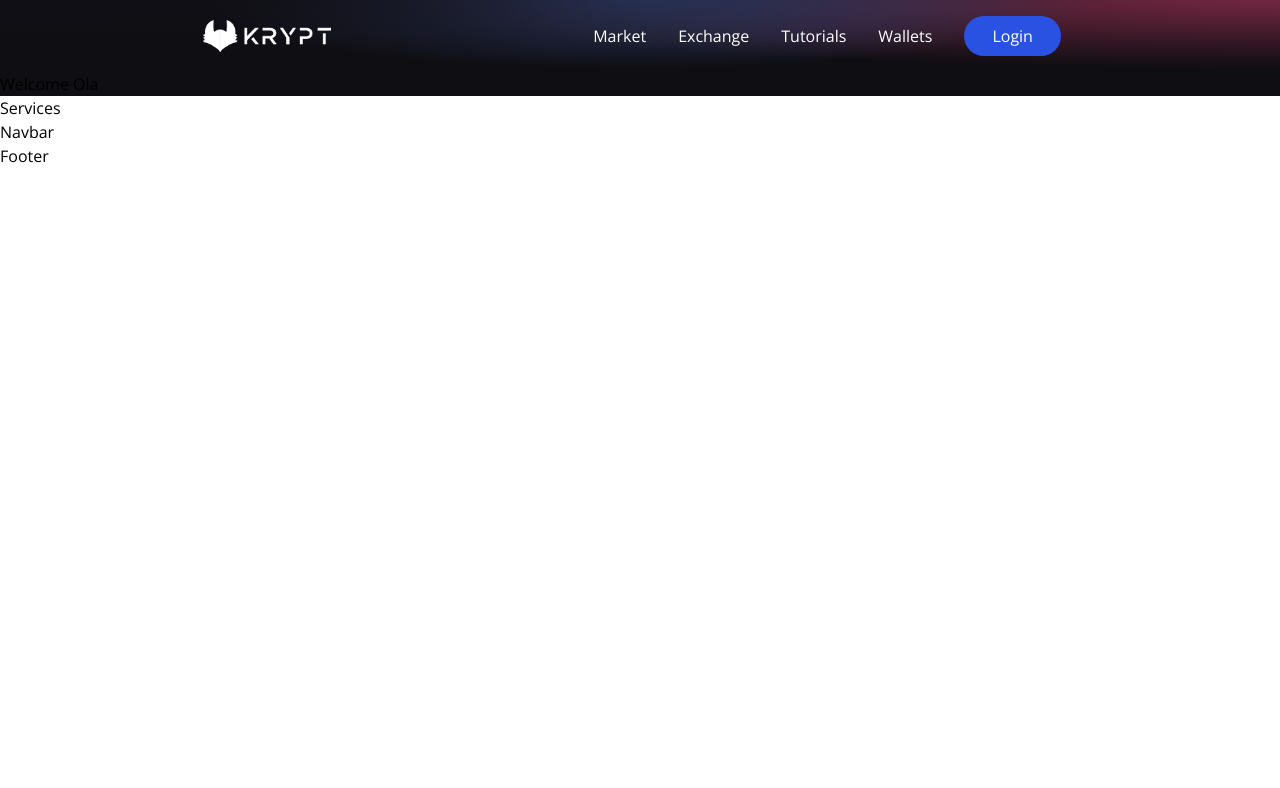
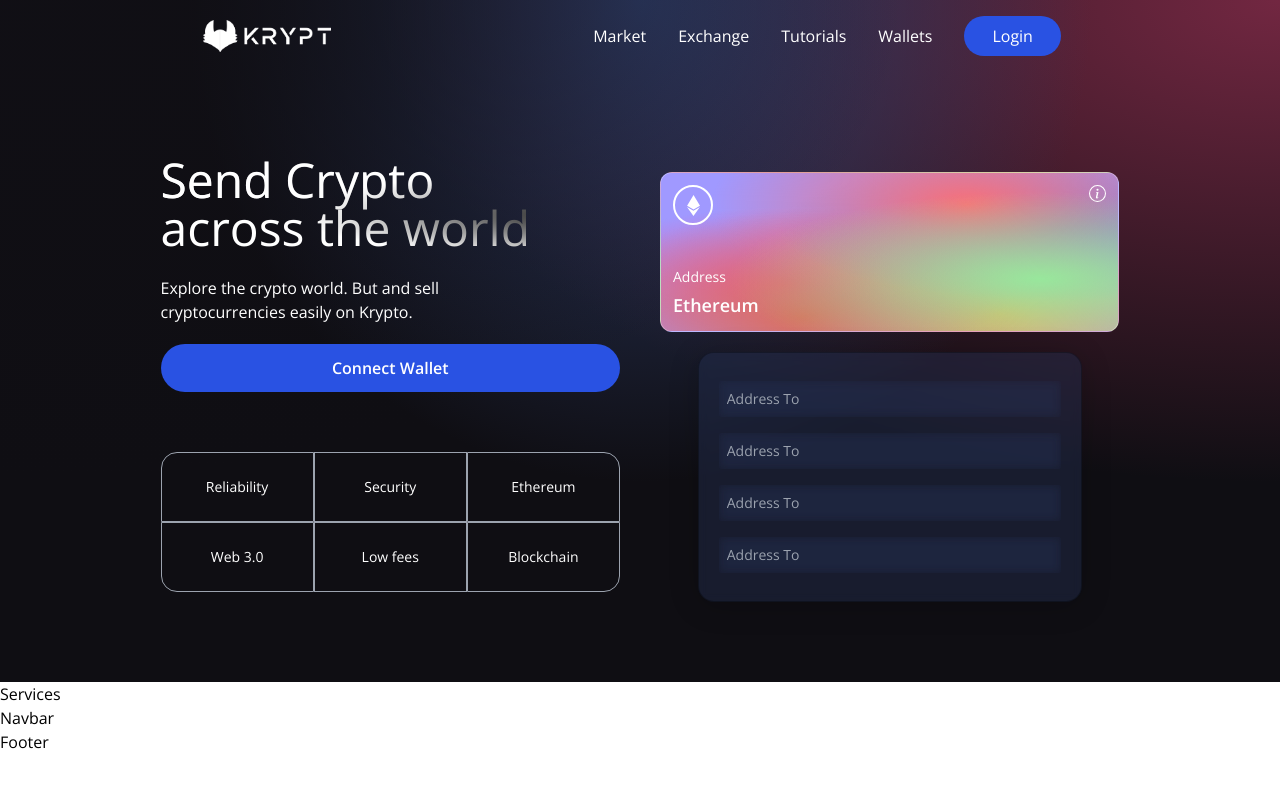
Before and after one commit to AnmolVerma404/Transaction-DoSee, a React (Vite) app in the folder client/: page / in a window 1280 px wide. Shown: the top 788 px of the page. Built offline with nearby package versions, Linux system fonts and the light colour scheme.

Commit message:
Welcome component :hourglass_flowing_sand: 56:37 :rocket:

```diff
--- a/client/src/components/Welcome.jsx
+++ b/client/src/components/Welcome.jsx
@@ -1,7 +1,80 @@
-const Welcome = () =>{
-    return (
-        <h1>Welcome Ola</h1>
-    );
-}
+import { AiFillAlipayCircle } from "react-icons/ai";
+import { SiEthereum } from "react-icons/si";
+import { BsInfoCircle } from "react-icons/bs";
+
+import { Loader } from "./";
+
+const commonStyles =
+  "min-h-[70px] sm:px-0 px-2 sm:min-w-[120px] flex justify-center items-center border-[0.5px] border-gray-400 text-sm font-light text-white";
+
+const Input = ({ placeholder, handleChange, type, name, value }) => (
+  <input
+    placeholder={placeholder}
+    type={type}
+    name={name}
+    step="0.0001"
+    value={value}
+    onChange={(e) => handleChange(e, name)}
+    className="my-2 w-full rounded-sm p-2 outline-none bg-transparent text-white border-none text-sm white-glassmorphism"
+  />
+);
+
+const Welcome = () => {
+  const connectWallet = () => {};
+  return (
+    <div className="flex w-full justify-center items-center">
+      <div className="flex md:flex-row flex-col items-start justify-between md:p-20 py-12 px-4">
+        <div className="flex flex-1 justify-start flex-col md:mr-10">
+          <h1 className="text-3xl sm:text-5xl text-white text-gradient py-1">
+            Send Crypto <br /> across the world
+          </h1>
+          <p className="text-left mt-5 text-white font-light md:w-9/12 w-11/12 text-base">
+            Explore the crypto world. But and sell cryptocurrencies easily on
+            Krypto.
+          </p>
+          <buttom
+            type="button"
+            onClick={connectWallet}
+            className="flex flex-row justify-center items-center my-5 bg-[#2952e3] p-3 rounded-full cursor-pointer hover:bg-[#2546bd]"
+          >
+            <p className="text-white text-base font-semibold">Connect Wallet</p>
+          </buttom>
+          <div className="grid sm:grid-cols-3 grid-cols-2 w-full mt-10">
+            <div className={`rounded-tl-2xl ${commonStyles}`}>Reliability</div>
+            <div className={commonStyles}>Security</div>
+            <div className={`rounded-tr-2xl ${commonStyles}`}>Ethereum</div>
+            <div className={`rounded-bl-2xl ${commonStyles}`}>Web 3.0</div>
+            <div className={commonStyles}>Low fees</div>
+            <div className={`rounded-br-2xl ${commonStyles}`}>Blockchain</div>
+          </div>
+        </div>
+        <div className="flex flex-col flex-1 items-center justify-start w-full md:mt-0 mt-10">
+          <div className="p-3 justify-end items-start flex-col rounded-xl h-40 sm:w-42 w-full my-5 eth-card white-glassmorphism">
+            <div className="flex justify-between flex-col w-full h-full">
+              <div className="flex justify-between items-start">
+                <div className="w-10 h-10 rounded-full border-2 border-white flex justify-center items-center">
+                  <SiEthereum fontSize={21} color="#fff" />
+                </div>
+                <BsInfoCircle fontSize={17} color="#fff" />
+              </div>
+              <div>
+                <p className="text-white font-light text-sm">Address</p>
+                <p className="text-white font-semibold text-lg mt-1">
+                  Ethereum
+                </p>
+              </div>
+            </div>
+          </div>
+          <div className="p-5 sm:w-96 w-full flex flex-col justify-start items-center blue-glassmorphism">
+            <Input placeholder="Address To" name="addressTo" type="text" handleChange={() => {}}/>
+            <Input placeholder="Address To" name="addressTo" type="text" handleChange={() => {}}/>
+            <Input placeholder="Address To" name="addressTo" type="text" handleChange={() => {}}/>
+            <Input placeholder="Address To" name="addressTo" type="text" handleChange={() => {}}/>
+          </div>
+        </div>
+      </div>
+    </div>
+  );
+};
 
 export default Welcome;
```
